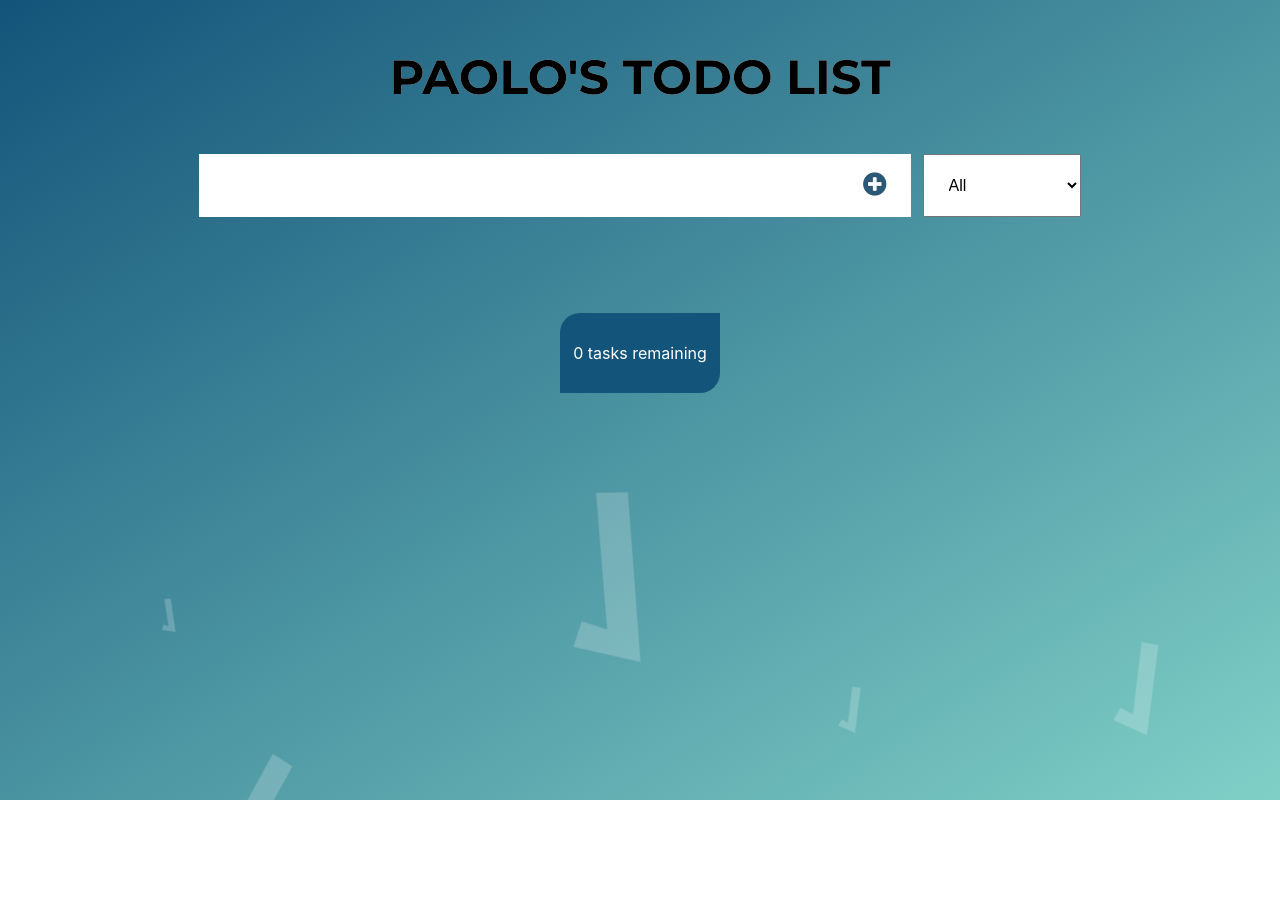
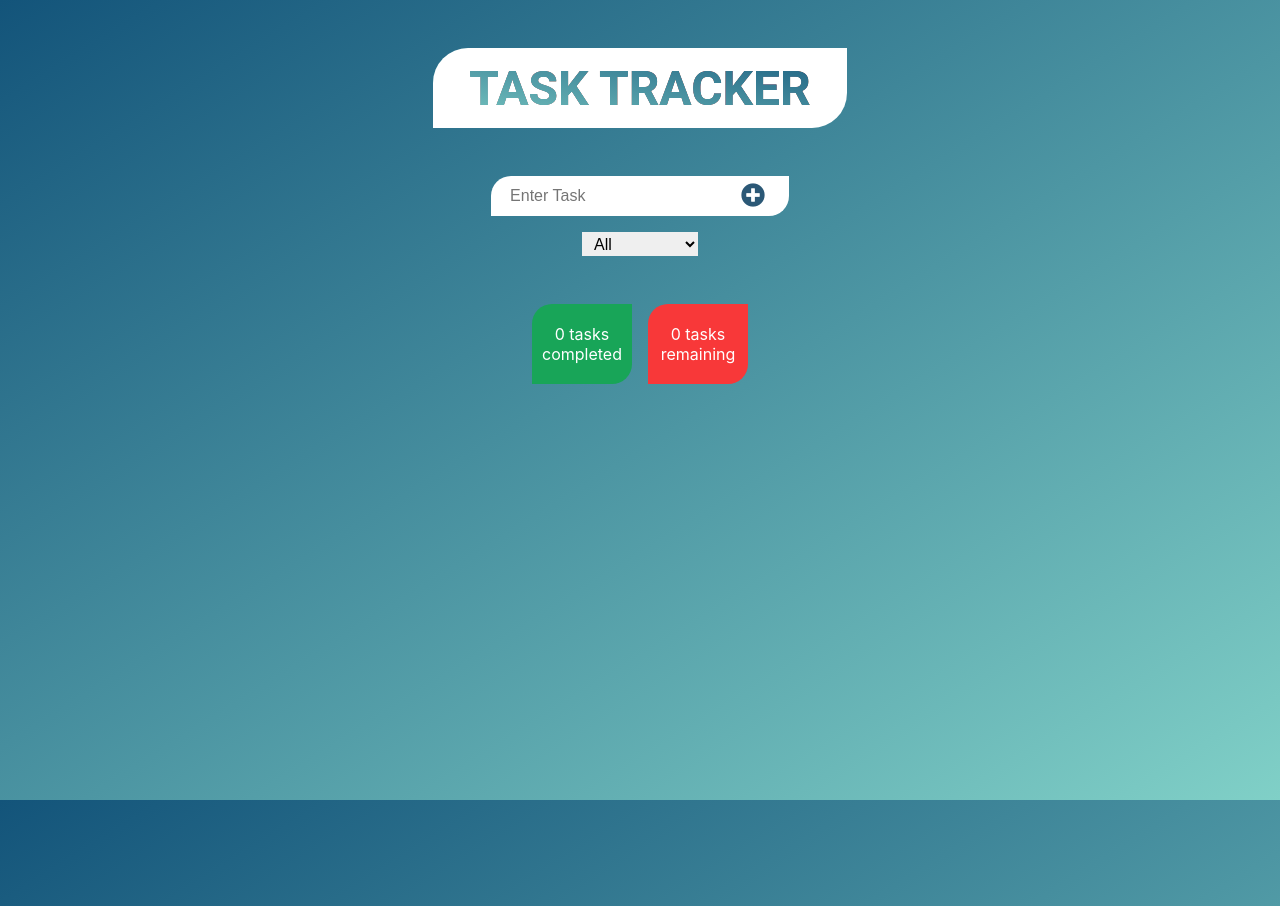
Before and after one commit to PaoloMiguelManuel/react-task-gui, a React (Create React App) app: page / in a window 1280 px wide. Shown: the top 906 px of the page. Before the commit the page ends 800 px from the top, so only its background shows below. Built offline with nearby package versions, Linux system fonts and the light colour scheme.

Commit message:
Update page animation

```diff
--- a/src/App.css
+++ b/src/App.css
@@ -3,6 +3,10 @@
   padding: 0;
   -webkit-box-sizing: border-box;
           box-sizing: border-box;
+}
+
+html {
+  height: 100%;
 }
 
 body {
@@ -12,10 +16,12 @@ body {
   -webkit-box-pack: center;
       -ms-flex-pack: center;
           justify-content: center;
-  background-image: -webkit-gradient(linear, left top, right bottom, from(#13547a), to(#80d0c7));
-  background-image: linear-gradient(to bottom right, #13547a, #80d0c7);
-  height: 100vh;
-  width: 100%;
+  background: -webkit-gradient(linear, left top, right bottom, from(#13547a), to(#80d0c7));
+  background: linear-gradient(to bottom right, #13547a, #80d0c7);
+  height: 100%;
+  margin: 0;
+  background-repeat: no-repeat;
+  background-attachment: fixed;
 }
 
 .App {
@@ -29,51 +35,73 @@ body {
   -webkit-box-align: center;
       -ms-flex-align: center;
           align-items: center;
-}
-
-h1 {
-  font-size: 3rem;
-  font-family: "Montserrat", sans-serif;
-  background-color: white;
-  margin: 1em;
-  -webkit-background-clip: text;
+  max-width: 90vw;
 }
 
 form {
   display: -webkit-box;
   display: -ms-flexbox;
   display: flex;
+  -webkit-box-orient: vertical;
+  -webkit-box-direction: normal;
+      -ms-flex-direction: column;
+          flex-direction: column;
+  z-index: 1;
+  -webkit-box-pack: center;
+      -ms-flex-pack: center;
+          justify-content: center;
 }
 
-form input {
-  border: none;
-  padding: 1.3em;
-  outline: none;
-  width: 50vw;
-  font-size: 1rem;
+form .input-and-submit-container {
+  height: 5vh;
+  -webkit-box-pack: center;
+      -ms-flex-pack: center;
+          justify-content: center;
+  display: -webkit-box;
+  display: -ms-flexbox;
+  display: flex;
 }
 
-form button {
+form .input-and-submit-container input {
+  border: none;
+  outline: none;
+  font-size: 1rem;
+  padding-left: 1.2em;
+  border-top-left-radius: 20px;
+}
+
+form .input-and-submit-container button {
   background-color: #fff;
   border: none;
   padding: 0 1em;
   font-size: 1.5rem;
+  border-bottom-right-radius: 20px;
+  color: #2b5876;
+  cursor: pointer;
 }
 
-form select {
-  font-size: 1rem;
-  padding: 1.3em;
+form .input-and-submit-container button:hover {
+  background-color: #2b5876;
+  color: #fff;
 }
 
-form button {
-  color: #2b5876;
-  cursor: pointer;
-  margin-right: 0.5em;
+form .select-container {
+  display: -webkit-box;
+  display: -ms-flexbox;
+  display: flex;
+  -webkit-box-pack: center;
+      -ms-flex-pack: center;
+          justify-content: center;
+  border-bottom-right-radius: 20px;
 }
 
-form button:hover {
-  background-color: #2b5876;
-  color: #fff;
+form .select-container select {
+  padding-left: 0.5em;
+  margin-top: 1em;
+  height: 3vh;
+  font-size: 1rem;
+  outline: none;
+  border: none;
 }
 
 .todo-list-container {
@@ -87,8 +115,9 @@ form button:hover {
   -webkit-box-align: end;
       -ms-flex-align: end;
           align-items: flex-end;
-  margin: 3em;
+  padding-bottom: 5em;
   width: 70vw;
+  z-index: 1;
 }
 
 .todo-list-container .todo-item {
@@ -97,9 +126,13 @@ form button:hover {
   display: -ms-flexbox;
   display: flex;
   background-color: #fff;
-  margin-bottom: 0.5em;
+  margin-bottom: 0.75em;
   height: 3.5em;
   width: 100%;
+}
+
+.todo-list-container .todo-item div {
+  margin-right: 2em;
 }
 
 .todo-list-container .todo-item:hover {
@@ -109,13 +142,12 @@ form button:hover {
 
 .todo-list-container .todo-item .todo-text {
   border-top-left-radius: 20px;
-  width: 90%;
   color: black;
   margin-right: auto;
-  height: 100%;
   overflow: auto;
   overflow-wrap: break-word;
   padding-left: 1em;
+  width: 100%;
 }
 
 .todo-list-container .todo-item .todo-text .todo-edit-input {
@@ -131,6 +163,15 @@ form button:hover {
   color: #ff9636;
 }
 
+.todo-list-container .todo-item .completed {
+  background-color: #b1b1b1;
+  color: #000;
+}
+
+.todo-list-container .todo-item .completed input {
+  text-decoration: line-through;
+}
+
 .todo-list-container .todo-item .todo-text::-webkit-scrollbar {
   width: 8px;
 }
@@ -142,15 +183,6 @@ form button:hover {
 .todo-list-container .todo-item .todo-text::-webkit-scrollbar-thumb {
   background: #6549b7;
   border-radius: 10px;
-}
-
-.todo-list-container .todo-item .completed {
-  background-color: #b1b1b1;
-  color: #000;
-}
-
-.todo-list-container .todo-item .completed input {
-  text-decoration: line-through;
 }
 
 .todo-list-container .todo-item button {
@@ -189,116 +221,152 @@ form button:hover {
           filter: brightness(90%);
 }
 
-.task-count {
+.header-background {
+  border-top-left-radius: 35px;
+  border-bottom-right-radius: 35px;
+  background-image: -webkit-gradient(linear, right top, left bottom, from(#13547a), to(#80d0c7));
+  background-image: linear-gradient(to bottom left, #13547a, #80d0c7);
+  display: -ms-grid;
+  display: grid;
+  place-content: center;
+  margin: 3em;
+}
+
+.header-background h1 {
+  border-top-left-radius: 35px;
+  border-bottom-right-radius: 35px;
+  font-weight: bold;
+  font-family: Roboto, "Helvetica Neue", Arial, sans-serif;
+  color: #000;
+  background-color: #fff;
+  mix-blend-mode: lighten;
+  display: -ms-grid;
+  display: grid;
+  place-content: center;
+  font-size: 3rem;
+  height: 10vh;
+  padding: 0.75em;
+}
+
+.task-count-container {
+  display: -webkit-box;
+  display: -ms-flexbox;
+  display: flex;
+  gap: 1em;
+  margin: 3em;
+}
+
+.task-count-container .task-count {
   display: -ms-grid;
   display: grid;
   border-top-left-radius: 20px;
   border-bottom-right-radius: 20px;
   place-content: center;
   height: 5em;
-  width: 10em;
+  width: 100px;
   background-color: #13547a;
   color: #fff;
+  text-align: center;
 }
 
-.box-animation {
+.task-count-container .task-count.completed-tasks {
+  background-color: #18a558;
+}
+
+.task-count-container .task-count.incompleted-tasks {
+  background-color: #f83839;
+}
+
+.animation-area {
+  background: -webkit-gradient(linear, right top, left top, from(#8942a8), to(#ba382f));
+  background: linear-gradient(to left, #8942a8, #ba382f);
+  max-width: 100%;
+  height: 100%;
+}
+
+.box-area {
   position: absolute;
-  top: 0;
   left: 0;
   width: 100%;
   height: 100%;
   overflow: hidden;
-  z-index: -1;
 }
 
-.box-animation li {
+.box-area li {
   position: absolute;
   display: block;
   list-style: none;
   width: 25px;
   height: 25px;
-  background: rgba(255, 255, 255, 0.2);
-  -webkit-clip-path: polygon(25% 69%, 17% 53%, 1% 61%, 25% 100%, 100% 15%, 85% 0%);
-          clip-path: polygon(25% 69%, 17% 53%, 1% 61%, 25% 100%, 100% 15%, 85% 0%);
   -webkit-animation: animate 20s linear infinite;
           animation: animate 20s linear infinite;
   bottom: -150px;
+  border-radius: 50%;
+  font-size: 6rem;
 }
 
-.box-animation li:nth-child(1) {
-  left: 86%;
-  width: 80px;
-  height: 80px;
+.box-area li:nth-child(1) {
+  left: 90%;
   -webkit-animation-delay: 0s;
           animation-delay: 0s;
 }
 
-.box-animation li:nth-child(2) {
-  left: 12%;
-  width: 30px;
-  height: 30px;
+.box-area li:nth-child(2) {
+  left: 10%;
   -webkit-animation-delay: 1.5s;
           animation-delay: 1.5s;
-  -webkit-animation-duration: 10s;
-          animation-duration: 10s;
+  -webkit-animation-duration: 8s;
+          animation-duration: 8s;
 }
 
-.box-animation li:nth-child(3) {
+.box-area li:nth-child(3) {
   left: 70%;
-  width: 100px;
-  height: 100px;
-  -webkit-animation-delay: 5.5s;
-          animation-delay: 5.5s;
+  -webkit-animation-delay: 5s;
+          animation-delay: 5s;
 }
 
-.box-animation li:nth-child(4) {
-  left: 42%;
-  width: 150px;
-  height: 150px;
+.box-area li:nth-child(4) {
+  left: 40%;
   -webkit-animation-delay: 0s;
           animation-delay: 0s;
-  -webkit-animation-duration: 15s;
-          animation-duration: 15s;
+  -webkit-animation-duration: 14s;
+          animation-duration: 14s;
 }
 
-.box-animation li:nth-child(5) {
-  left: 65%;
-  width: 40px;
-  height: 40px;
+.box-area li:nth-child(5) {
+  left: 70%;
   -webkit-animation-delay: 0s;
           animation-delay: 0s;
 }
 
-.box-animation li:nth-child(6) {
-  left: 15%;
-  width: 110px;
-  height: 110px;
-  -webkit-animation-delay: 3.5s;
-          animation-delay: 3.5s;
+.box-area li:nth-child(6) {
+  left: 20%;
+  -webkit-animation-delay: 3s;
+          animation-delay: 3s;
 }
 
 @-webkit-keyframes animate {
   0% {
-    -webkit-transform: translateY(0) rotate(0deg);
-            transform: translateY(0) rotate(0deg);
-    opacity: 2;
+    -webkit-transform: translateY(0) rotate(-30deg);
+            transform: translateY(0) rotate(-30deg);
+    opacity: 1;
   }
   100% {
-    -webkit-transform: translateY(-100vh) rotate(-125deg);
-            transform: translateY(-100vh) rotate(-125deg);
+    -webkit-transform: translateY(-50vh) rotate(30deg);
+            transform: translateY(-50vh) rotate(30deg);
     opacity: 0;
   }
 }
 
 @keyframes animate {
   0% {
-    -webkit-transform: translateY(0) rotate(0deg);
-            transform: translateY(0) rotate(0deg);
-    opacity: 2;
+    -webkit-transform: translateY(0) rotate(-30deg);
+            transform: translateY(0) rotate(-30deg);
+    opacity: 1;
   }
   100% {
-    -webkit-transform: translateY(-100vh) rotate(-125deg);
-            transform: translateY(-100vh) rotate(-125deg);
+    -webkit-transform: translateY(-50vh) rotate(30deg);
+            transform: translateY(-50vh) rotate(30deg);
     opacity: 0;
   }
 }
--- a/src/App.js
+++ b/src/App.js
@@ -30,7 +30,7 @@ function App() {
       case 'completed':
         setFilteredTodos(todos.filter(todo => todo.completed === true));
         break;
-      case 'uncompleted':
+      case 'incompleted':
         setFilteredTodos(todos.filter(todo => todo.completed === false));
         break;
       default:
@@ -63,28 +63,36 @@ function App() {
   // const getLocal = () => {
 
   // }
-  const taskCount = todos.filter((todo) => { return !todo.completed }).length;
+  const incompleteTaskCount = todos.filter((todo) => { return !todo.completed }).length;
+  const completeTaskCount = todos.filter((todo) => { return todo.completed }).length;
+
   return (
     <div className="App">
 
 
 
-    <h1>PAOLO'S TODO LIST</h1>
+
+
+      {/* <h1>PAOLO'S TODO LIST</h1> */}
+
+      <div className="header-background">
+        <h1>TASK TRACKER</h1>
+      </div>
 
 
 
 
+      <div className="animation-area">
+        <ul className="box-area">
+          <li><i class="far fa-check-circle"></i></li>
+          <li><i class="far fa-check-circle"></i></li>
+          <li><i class="far fa-check-circle"></i></li>
+          <li><i class="far fa-check-circle"></i></li>
+          <li><i class="far fa-check-circle"></i></li>
+          <li><i class="far fa-check-circle"></i></li>
+        </ul>
+      </div>
 
-
-
-      <ul className="box-animation">
-        <li></li>
-        <li></li>
-        <li></li>
-        <li></li>
-        <li></li>
-        <li></li>
-      </ul>
 
 
 
@@ -98,11 +106,16 @@ function App() {
 
       {/* <img src={illustration} /> */}
       <Form inputText={inputText} setInputText={setInputText} todos={todos} setTodos={setTodos} setStatus={setStatus} />
+
+      <div className="task-count-container">
+        <div className="task-count completed-tasks">
+          {completeTaskCount} task{completeTaskCount === 1 ? '' : 's'} completed
+        </div>
+        <div className="task-count incompleted-tasks">
+          {incompleteTaskCount} task{incompleteTaskCount === 1 ? '' : 's'} remaining
+        </div>
+      </div>
       <TodoList todos={todos} setTodos={setTodos} filteredTodos={filteredTodos} />
-
-      <div className="task-count">
-        {taskCount} task{taskCount === 1 ? '' : 's'} remaining
-      </div>
 
     </div>
   );
--- a/src/App.scss
+++ b/src/App.scss
@@ -1,40 +1,58 @@
+@mixin cutCorners {
+  border-top-left-radius: 20px;
+  border-bottom-right-radius: 20px;
+}
+
 * {
   margin: 0;
   padding: 0;
   box-sizing: border-box;
 }
 
+html {
+  // background-color: red;
+
+  // height: 100%;
+  // max-width: 100vw;
+  height: 100%;
+}
+
 body {
   display: flex;
   justify-content: center;
-  background-image: linear-gradient(to bottom right, #13547a, #80d0c7);
-  height: 100vh;
-  width: 100%;
-  // background-color: green;
+  // width: 100%;
+  background: linear-gradient(to bottom right, #13547a, #80d0c7);
+  // z-index: -2;
+  height: 100%;
+  margin: 0;
+  background-repeat: no-repeat;
+  background-attachment: fixed;
+  // width: 100%;
 }
 
 .App {
   display: flex;
   flex-direction: column;
   align-items: center;
+  // width: 100vw;
+  // height: 100vh;
+  max-width: 90vw;
+  // z-index: 1;
 }
 
 // header {
 //   margin: 0.75em;
 // }
 
-h1 {
-  font-size: 3rem;
-    font-family: "Montserrat", sans-serif;
-  background-color: white;
-  margin: 1em;
-  // mix-blend-mode:screen
-  -webkit-background-clip: text;
+// h1 {
+//   font-size: 3rem;
+//     font-family: "Montserrat", sans-serif;
+//   background-color: white;
+//   margin: 1em;
+//   // mix-blend-mode:screen
+//   // -webkit-background-clip: text;
 
-
-}
-
-
+// }
 
 // .image-container {
 //   background-image: url("https://images.pexels.com/photos/3408744/pexels-photo-3408744.jpeg?cs=srgb&dl=pexels-stein-egil-liland-3408744.jpg&fm=jpg"); /* The image used - important! */
@@ -59,20 +77,27 @@ h1 {
 //   mix-blend-mode: screen; /* This makes the cutout text possible */
 // }
 
-
-
-
-
-
 form {
   display: flex;
+  flex-direction: column;
+  z-index: 1;
+  // max-width: 100vw;
+  justify-content: center;
 
+  .input-and-submit-container {
+    // background-color: red;
+    height: 5vh;
+    // width: 100%;
+    justify-content: center;
+    display: flex;
+    // align-items: center;
     input {
       border: none;
-    padding: 1.3em;
       outline: none;
-    width: 50vw;
       font-size: 1rem;
+      // width: 100%;
+      padding-left: 1.2em;
+      border-top-left-radius: 20px;
     }
 
     button {
@@ -80,21 +105,37 @@ form {
       border: none;
       padding: 0 1em;
       font-size: 1.5rem;
-  }
+      border-bottom-right-radius: 20px;
 
-  select {
-    font-size: 1rem;
-    padding: 1.3em;
-  }
-
-  button {
+      // button {
       color: #2b5876;
       cursor: pointer;
-    margin-right: 0.5em;
 
       &:hover {
         background-color: #2b5876;
         color: #fff;
+      }
+      // }
+    }
+  }
+
+  .select-container {
+    display: flex;
+    justify-content: center;
+    border-bottom-right-radius: 20px;
+
+    select {
+      padding-left: 0.5em;
+      // height: 10vh;
+      // background: red;
+      margin-top: 1em;
+      height: 3vh;
+      // margin: 0 auto;
+      // text-align: center;
+      // align-self: center;
+      font-size: 1rem;
+      outline: none;
+      border: none;
     }
   }
 }
@@ -103,16 +144,21 @@ form {
   display: flex;
   flex-direction: column;
   align-items: flex-end;
-  margin: 3em;
+  // margin: 3em;
+  padding-bottom: 5em;
   width: 70vw;
+  z-index: 1;
 
   .todo-item {
     border-top-left-radius: 20px;
-    // border-bottom-right-radius: 20px;
-    // border-bottom-left-radius: 1px;
+    // @include cutCorners();
+    div {
+      margin-right: 2em;
+    }
+
     display: flex;
     background-color: #fff;
-    margin-bottom: 0.5em;
+    margin-bottom: 0.75em;
     height: 3.5em;
     width: 100%;
 
@@ -122,15 +168,13 @@ form {
 
     .todo-text {
       border-top-left-radius: 20px;
-      // border: none;
-      width: 90%;
+      // @include cutCorners();
       color: black;
       margin-right: auto;
-      height: 100%;
       overflow: auto;
       overflow-wrap: break-word;
       padding-left: 1em;
-
+      width: 100%;
       .todo-edit-input {
         font-size: 1rem;
         background-color: transparent;
@@ -139,10 +183,20 @@ form {
         border: none;
         outline: none;
 
-
         &:focus {
           color: #ff9636;
         }
+      }
+    }
+
+    .completed {
+      // width: 100%;
+      background-color: #b1b1b1;
+
+      color: #000;
+
+      input {
+        text-decoration: line-through;
       }
     }
 
@@ -159,15 +213,6 @@ form {
       border-radius: 10px;
     }
 
-    .completed {
-      background-color: #b1b1b1;
-      color: #000;
-
-      input {
-        text-decoration: line-through;
-      }
-    }
-
     button {
       color: white;
       border: none;
@@ -178,6 +223,7 @@ form {
 
       &.check-btn {
         background-color: #18a558;
+        // background-color: #f83839;
 
         &:hover {
           filter: brightness(90%);
@@ -189,7 +235,6 @@ form {
 
         &:hover {
           filter: brightness(90%);
-
         }
       }
 
@@ -204,85 +249,126 @@ form {
   }
 }
 
+.header-background {
+  border-top-left-radius: 35px;
+  border-bottom-right-radius: 35px;
+  background-image: linear-gradient(to bottom left, #13547a, #80d0c7);
+  display: grid;
+  place-content: center;
+  margin: 3em;
+
+  h1 {
+    border-top-left-radius: 35px;
+    border-bottom-right-radius: 35px;
+    font-weight: bold;
+    font-family: Roboto, "Helvetica Neue", Arial, sans-serif;
+    color: #000;
+    background-color: #fff;
+    mix-blend-mode: lighten;
+    display: grid;
+    place-content: center;
+    font-size: 3rem;
+    // letter-spacing: 10px;
+    height: 10vh;
+    padding: 0.75em;
+    // z-index: 5;
+  }
+}
+
+.task-count-container {
+  display: flex;
+  gap: 1em;
+  // margin: 2em 0 3em;
+  margin: 3em;
+
   .task-count {
     display: grid;
-  border-top-left-radius: 20px;
-  // border-top-right-radius: 5px;
-  border-bottom-right-radius: 20px;
-  // border-bottom-left-radius: 5px;
+    @include cutCorners();
 
     place-content: center;
     height: 5em;
-  width: 10em;
+    width: 100px;
     background-color: #13547a;
     color: #fff;
+    text-align: center;
+
+    &.completed-tasks {
+      background-color: #18a558;
+    }
+    &.incompleted-tasks {
+      background-color: #f83839;
+    }
+  }
 }
 
-.box-animation {
+.animation-area {
+  background: linear-gradient(to left, #8942a8, #ba382f);
+  max-width: 100%;
+  height: 100%;
+}
+
+.box-area {
   position: absolute;
-  top: 0;
+  // top: 0;
   left: 0;
   width: 100%;
   height: 100%;
   overflow: hidden;
-  z-index: -1;
+  // background-color: red;
+  // top: 0;
 }
-.box-animation li {
+
+.box-area li {
   position: absolute;
   display: block;
   list-style: none;
   width: 25px;
   height: 25px;
-  background: rgba(255, 255, 255, 0.2);
-  clip-path: polygon(25% 69%, 17% 53%, 1% 61%, 25% 100%, 100% 15%, 85% 0%);
   animation: animate 20s linear infinite;
   bottom: -150px;
-}
-.box-animation li:nth-child(1) {
-  left: 86%;
-  width: 80px;
-  height: 80px;
+  border-radius: 50%;
+  font-size: 6rem;
+
+  &:nth-child(1) {
+    left: 90%;
     animation-delay: 0s;
   }
-.box-animation li:nth-child(2) {
-  left: 12%;
-  width: 30px;
-  height: 30px;
+
+  &:nth-child(2) {
+    left: 10%;
     animation-delay: 1.5s;
-  animation-duration: 10s;
+    animation-duration: 8s;
   }
-.box-animation li:nth-child(3) {
+
+  &:nth-child(3) {
     left: 70%;
-  width: 100px;
-  height: 100px;
-  animation-delay: 5.5s;
+    animation-delay: 5s;
   }
-.box-animation li:nth-child(4) {
-  left: 42%;
-  width: 150px;
-  height: 150px;
+
+  &:nth-child(4) {
+    left: 40%;
     animation-delay: 0s;
-  animation-duration: 15s;
+    animation-duration: 14s;
   }
-.box-animation li:nth-child(5) {
-  left: 65%;
-  width: 40px;
-  height: 40px;
+
+  &:nth-child(5) {
+    left: 70%;
     animation-delay: 0s;
   }
-.box-animation li:nth-child(6) {
-  left: 15%;
-  width: 110px;
-  height: 110px;
-  animation-delay: 3.5s;
+
+  &:nth-child(6) {
+    left: 20%;
+    animation-delay: 3s;
   }
+}
+
 @keyframes animate {
   0% {
-    transform: translateY(0) rotate(0deg);
-    opacity: 2;
+    transform: translateY(0) rotate(-30deg);
+    opacity: 1;
   }
   100% {
-    transform: translateY(-100vh) rotate(-125deg);
+    transform: translateY(-50vh) rotate(30deg);
     opacity: 0;
   }
 }
--- a/src/components/Form.js
+++ b/src/components/Form.js
@@ -31,16 +31,23 @@ function Form({ inputText, setInputText, todos, setTodos, setStatus }) {
 
     return (
         <form>
-            <input ref={inputTextRef} onChange={inputTextHandler} type="text" className="todo-input" value={inputText} />
+            <div className="input-and-submit-container">
+                <input placeholder="Enter Task" ref={inputTextRef} onChange={inputTextHandler} type="text" className="todo-input" value={inputText} />
+
                 <button onClick={submitTodoHandler} className="todo-button" type="submit">
                     <i class="fas fa-plus-circle"></i>
                 </button>
+            </div>
+            {/* <br /> */}
+            <div className="select-container">
+
                 <div className="select">
                     <select ref={selectRef} onChange={statusHandler} name="todos" className="filter-todo">
                         <option value="all">All</option>
                         <option value="completed">Completed</option>
-                    <option value="uncompleted">Uncompleted</option>
+                        <option value="incompleted">Incompleted</option>
                     </select>
+                </div>
             </div>
         </form >
     )
--- a/src/components/Todo.js
+++ b/src/components/Todo.js
@@ -56,6 +56,7 @@ function Todo({ todo, todos, setTodos }) {
                     <input ref={inputTextRef2} className="todo-edit-input" value={todo.text} onChange={updateHandler}></input>
                 </div>
 
+
                 <button onClick={toggleCompleted} className={todo.completed ? 'undo-btn' : 'check-btn'}>{todo.completed ? <i class="fas fa-undo-alt"></i> : <i class="fas fa-check"></i>}</button>
                 <button onClick={deleteHandler} className="remove-btn"><i class="fas fa-eraser"></i></button>
             </div>
```
Also changed, not shown: 1 other file (tests, documents, lock files or other folders). Lines whose indentation alone changed are shown as unchanged.
